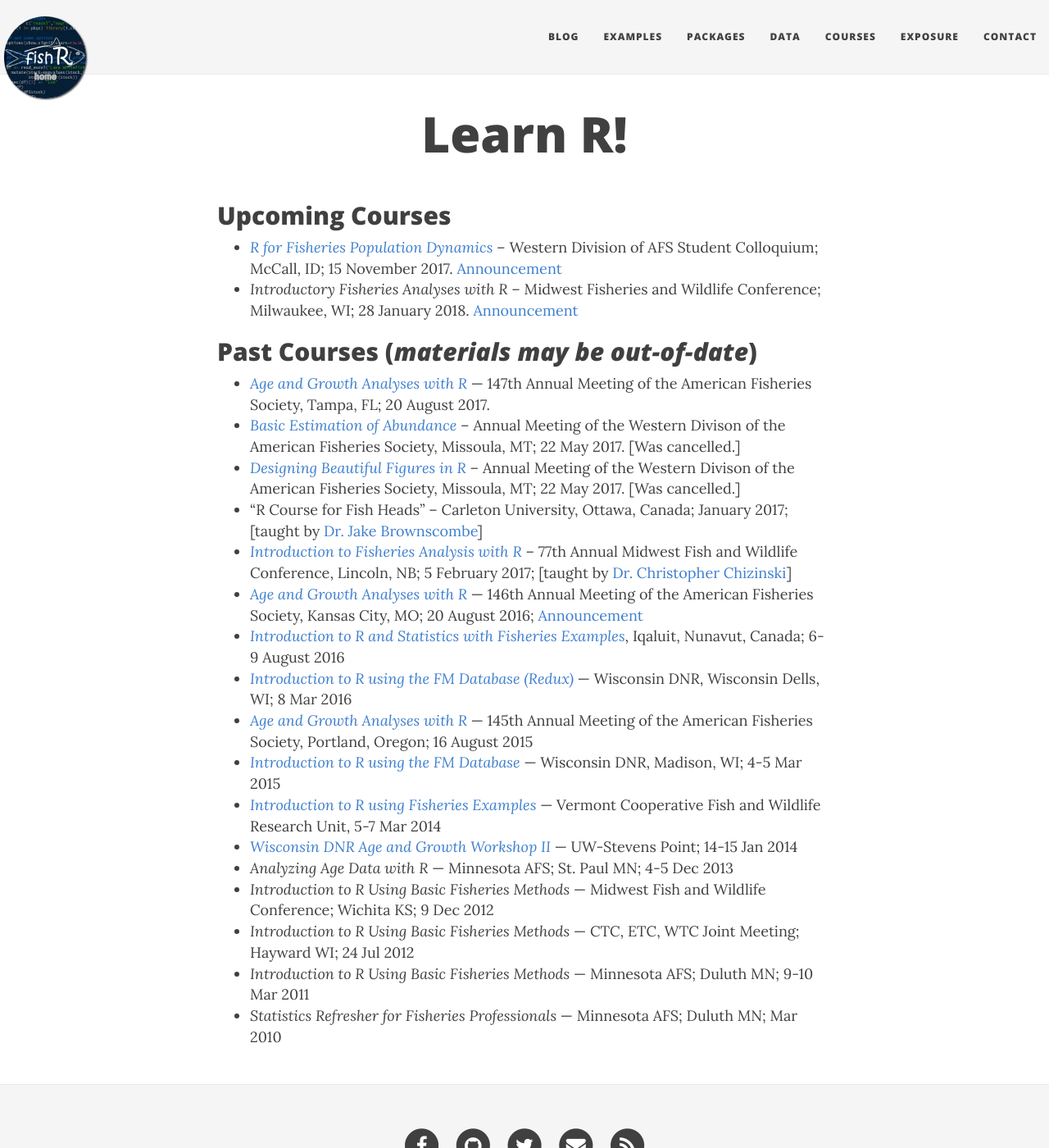
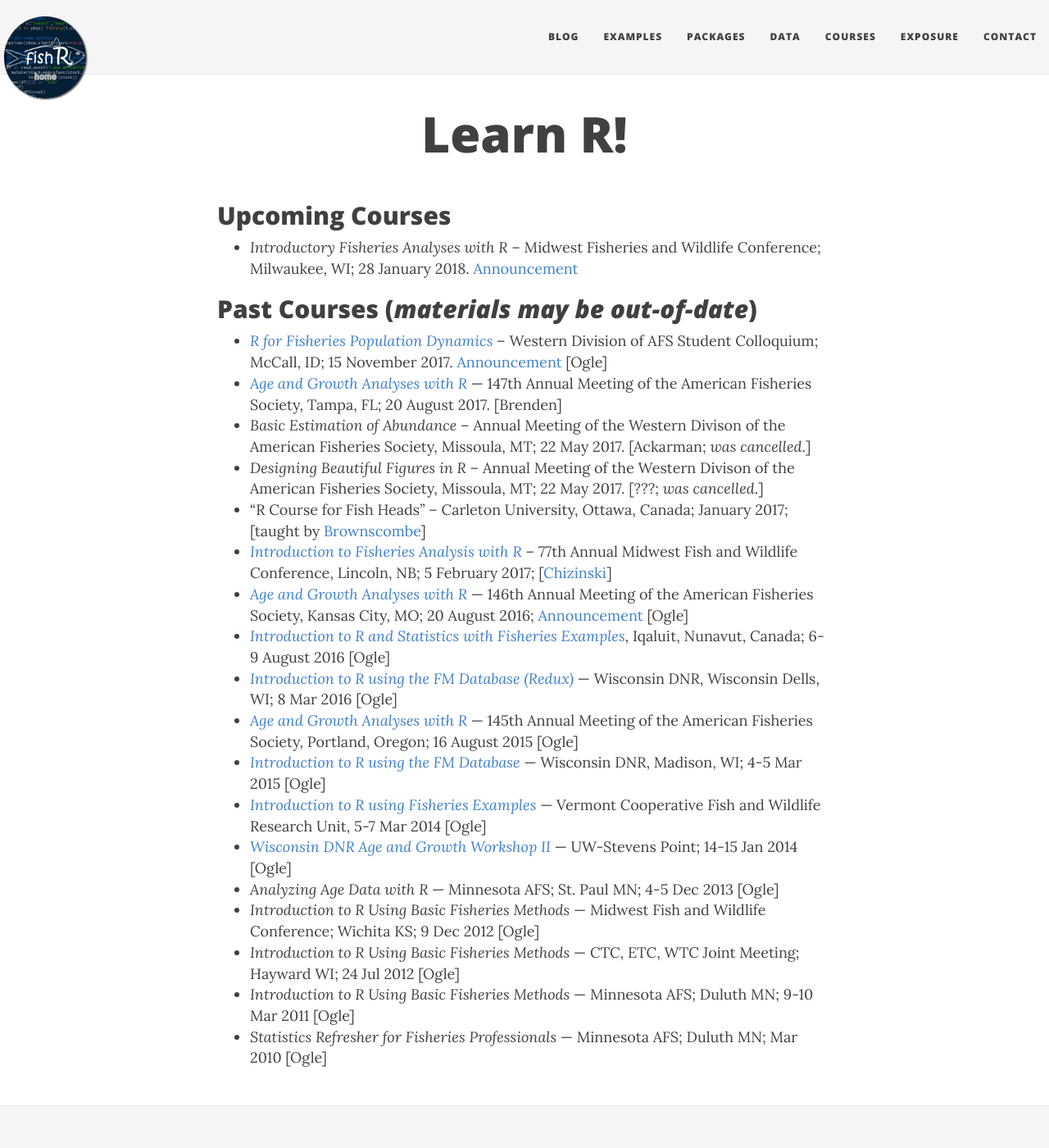
Before and after one commit to droglenc/fishR, a Jekyll site: the page built from courses.md, in a window 1280 px wide and 1400 px high. Shown: the whole window at 82% size. Built offline with Jekyll 4.4.1, drawn with Linux system fonts in a browser that asks for light colours; nearby versions of some CDN libraries.

Commit message:
Updated courses

```diff
--- a/courses.md
+++ b/courses.md
@@ -4,24 +4,24 @@ title: Learn R!
 ---
 
 ## Upcoming Courses
-* [*R for Fisheries Population Dynamics*](http://derekogle.com/RcourseIdaho2017/) -- Western Division of AFS Student Colloquium; McCall, ID; 15 November 2017. [Announcement](https://afs-calneva.org/wp-content/uploads/sites/8/2017/07/Save-the-date_WD_Student_Colloquium.pdf)
 * *Introductory Fisheries Analyses with R* -- Midwest Fisheries and Wildlife Conference; Milwaukee, WI; 28 January 2018. [Announcement](https://midwestfishwildlifeconferen2018.sched.com/event/Cde4/workshop-introductory-fisheries-analyses-with-r)
 
 ## Past Courses (*materials may be out-of-date*)
-* [*Age and Growth Analyses with R*](https://afsannualmeeting.fisheries.org/continuing-education-workshops/) — 147th Annual Meeting of the American Fisheries Society, Tampa, FL; 20 August 2017.
-* [*Basic Estimation of Abundance*](http://wdmtg.fisheries.org/workshops-trips/) -- Annual Meeting of the Western Divison of the American Fisheries Society, Missoula, MT; 22 May 2017. [Was cancelled.]
-* [*Designing Beautiful Figures in R*](http://wdmtg.fisheries.org/workshops-trips/) -- Annual Meeting of the Western Divison of the American Fisheries Society, Missoula, MT; 22 May 2017. [Was cancelled.]
-* "R Course for Fish Heads" -- Carleton University, Ottawa, Canada; January 2017; [taught by [Dr. Jake Brownscombe](http://www.fecpl.ca/people/jake-brownscombe/)]
-* [*Introduction to Fisheries Analysis with R*](https://midwestfishwildlifeconferen2017.sched.org/event/8l1o/workshop-introduction-to-fisheries-data-analysis-with-r) -- 77th Annual Midwest Fish and Wildlife Conference, Lincoln, NB; 5 February 2017; [taught by [Dr. Christopher Chizinski](http://snr.unl.edu/aboutus/who/people/faculty-member.asp?pid=1394)]
-* [*Age and Growth Analyses with R*](http://derekogle.com/RCourseKC2016/) — 146th Annual Meeting of the American Fisheries Society, Kansas City, MO; 20 August 2016; [Announcement](http://2016.fisheries.org/continuing-education-workshops/)
-* [*Introduction to R and Statistics with Fisheries Examples*](http://derekogle.com/RcourseNunavut2016/), Iqaluit, Nunavut, Canada; 6-9 August 2016
-* [*Introduction to R using the FM Database (Redux)*](http://derekogle.com/RcourseWiDNR2016/) — Wisconsin DNR, Wisconsin Dells, WI; 8 Mar 2016
-* [*Age and Growth Analyses with R*](http://derekogle.com/RcoursePortland2015/) — 145th Annual Meeting of the American Fisheries Society, Portland, Oregon; 16 August 2015
-* [*Introduction to R using the FM Database*](http://derekogle.com/RcourseWiDNR2015/) — Wisconsin DNR, Madison, WI; 4-5 Mar 2015
-* [*Introduction to R using Fisheries Examples*](http://derekogle.com/RcourseVermont2014/) — Vermont Cooperative Fish and Wildlife Research Unit, 5-7 Mar 2014
-* [*Wisconsin DNR Age and Growth Workshop II*](http://derekogle.com/RcourseWiDNR2014/) — UW-Stevens Point; 14-15 Jan 2014
-* *Analyzing Age Data with R* — Minnesota AFS; St. Paul MN; 4-5 Dec 2013
-* *Introduction to R Using Basic Fisheries Methods* — Midwest Fish and Wildlife Conference; Wichita KS; 9 Dec 2012
-* *Introduction to R Using Basic Fisheries Methods* — CTC, ETC, WTC Joint Meeting; Hayward WI; 24 Jul 2012
-* *Introduction to R Using Basic Fisheries Methods* — Minnesota AFS; Duluth MN; 9-10 Mar 2011
-* *Statistics Refresher for Fisheries Professionals* — Minnesota AFS; Duluth MN; Mar 2010
+* [*R for Fisheries Population Dynamics*](http://derekogle.com/RcourseIdaho2017/) -- Western Division of AFS Student Colloquium; McCall, ID; 15 November 2017. [Announcement](https://afs-calneva.org/wp-content/uploads/sites/8/2017/07/Save-the-date_WD_Student_Colloquium.pdf) [Ogle]
+* [*Age and Growth Analyses with R*](https://afsannualmeeting.fisheries.org/continuing-education-workshops/) — 147th Annual Meeting of the American Fisheries Society, Tampa, FL; 20 August 2017. [Brenden]
+* *Basic Estimation of Abundance* -- Annual Meeting of the Western Divison of the American Fisheries Society, Missoula, MT; 22 May 2017. [Ackarman; *was cancelled*.]
+* *Designing Beautiful Figures in R* -- Annual Meeting of the Western Divison of the American Fisheries Society, Missoula, MT; 22 May 2017. [???; *was cancelled*.]
+* "R Course for Fish Heads" -- Carleton University, Ottawa, Canada; January 2017; [taught by [Brownscombe](http://www.fecpl.ca/people/jake-brownscombe/)]
+* [*Introduction to Fisheries Analysis with R*](https://midwestfishwildlifeconferen2017.sched.org/event/8l1o/workshop-introduction-to-fisheries-data-analysis-with-r) -- 77th Annual Midwest Fish and Wildlife Conference, Lincoln, NB; 5 February 2017; [[Chizinski](http://snr.unl.edu/aboutus/who/people/faculty-member.asp?pid=1394)]
+* [*Age and Growth Analyses with R*](http://derekogle.com/RCourseKC2016/) — 146th Annual Meeting of the American Fisheries Society, Kansas City, MO; 20 August 2016; [Announcement](http://2016.fisheries.org/continuing-education-workshops/) [Ogle]
+* [*Introduction to R and Statistics with Fisheries Examples*](http://derekogle.com/RcourseNunavut2016/), Iqaluit, Nunavut, Canada; 6-9 August 2016 [Ogle]
+* [*Introduction to R using the FM Database (Redux)*](http://derekogle.com/RcourseWiDNR2016/) — Wisconsin DNR, Wisconsin Dells, WI; 8 Mar 2016 [Ogle]
+* [*Age and Growth Analyses with R*](http://derekogle.com/RcoursePortland2015/) — 145th Annual Meeting of the American Fisheries Society, Portland, Oregon; 16 August 2015 [Ogle]
+* [*Introduction to R using the FM Database*](http://derekogle.com/RcourseWiDNR2015/) — Wisconsin DNR, Madison, WI; 4-5 Mar 2015 [Ogle]
+* [*Introduction to R using Fisheries Examples*](http://derekogle.com/RcourseVermont2014/) — Vermont Cooperative Fish and Wildlife Research Unit, 5-7 Mar 2014 [Ogle]
+* [*Wisconsin DNR Age and Growth Workshop II*](http://derekogle.com/RcourseWiDNR2014/) — UW-Stevens Point; 14-15 Jan 2014 [Ogle]
+* *Analyzing Age Data with R* — Minnesota AFS; St. Paul MN; 4-5 Dec 2013 [Ogle]
+* *Introduction to R Using Basic Fisheries Methods* — Midwest Fish and Wildlife Conference; Wichita KS; 9 Dec 2012 [Ogle]
+* *Introduction to R Using Basic Fisheries Methods* — CTC, ETC, WTC Joint Meeting; Hayward WI; 24 Jul 2012 [Ogle]
+* *Introduction to R Using Basic Fisheries Methods* — Minnesota AFS; Duluth MN; 9-10 Mar 2011 [Ogle]
+* *Statistics Refresher for Fisheries Professionals* — Minnesota AFS; Duluth MN; Mar 2010 [Ogle]
```
